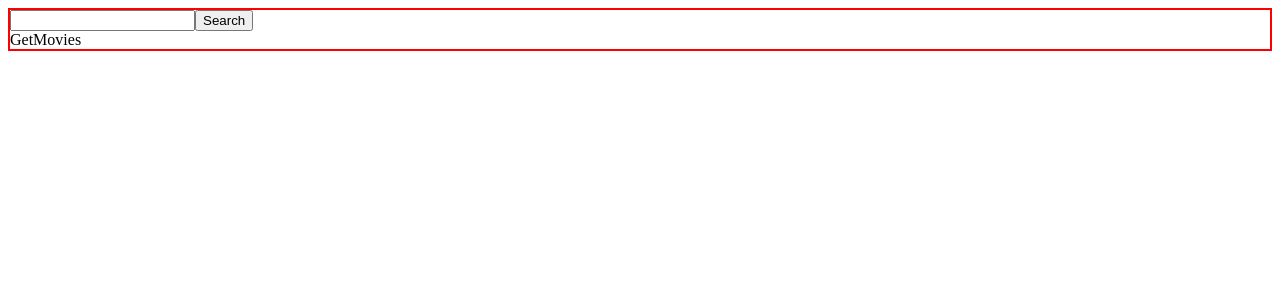
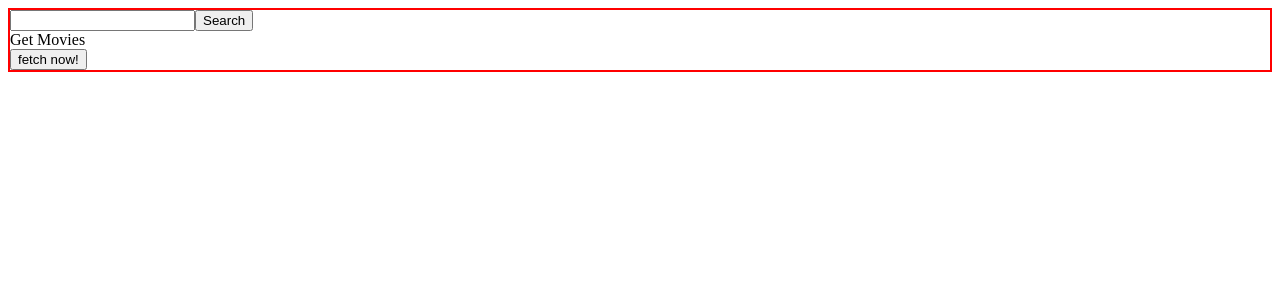
Before and after one commit to aoliadi/the-shoppies, a React (Vite) app: page / in a window 1280 px wide. Shown: the top 300 px of the page. Built offline with nearby package versions, Linux system fonts and the light colour scheme.

Commit message:
feat: :sparkles: searchQuery now fetched from ombd api

```diff
--- a/src/Components/GetMovies.jsx
+++ b/src/Components/GetMovies.jsx
@@ -1,6 +1,22 @@
-const GetMovies = ({ searchQuery }) => {
-  console.log(searchQuery);
-  return <div>GetMovies</div>;
+const GetMovies = ({ searchQuery, setSearchResults }) => {
+  // console.log(searchQuery);
+
+  const apikey = "74b088c9";
+
+  const handleFetch = () => {
+    fetch(`http://www.omdbapi.com/?s=${searchQuery}&apikey=${apikey}`)
+      .then((res) => res.json())
+      .then(({ Search }) => {
+        setSearchResults([...Search]);
+      });
+  };
+
+  return (
+    <>
+      <section>Get Movies</section>
+      <button onClick={handleFetch}>fetch now!</button>
+    </>
+  );
 };
 
 export default GetMovies;
```
